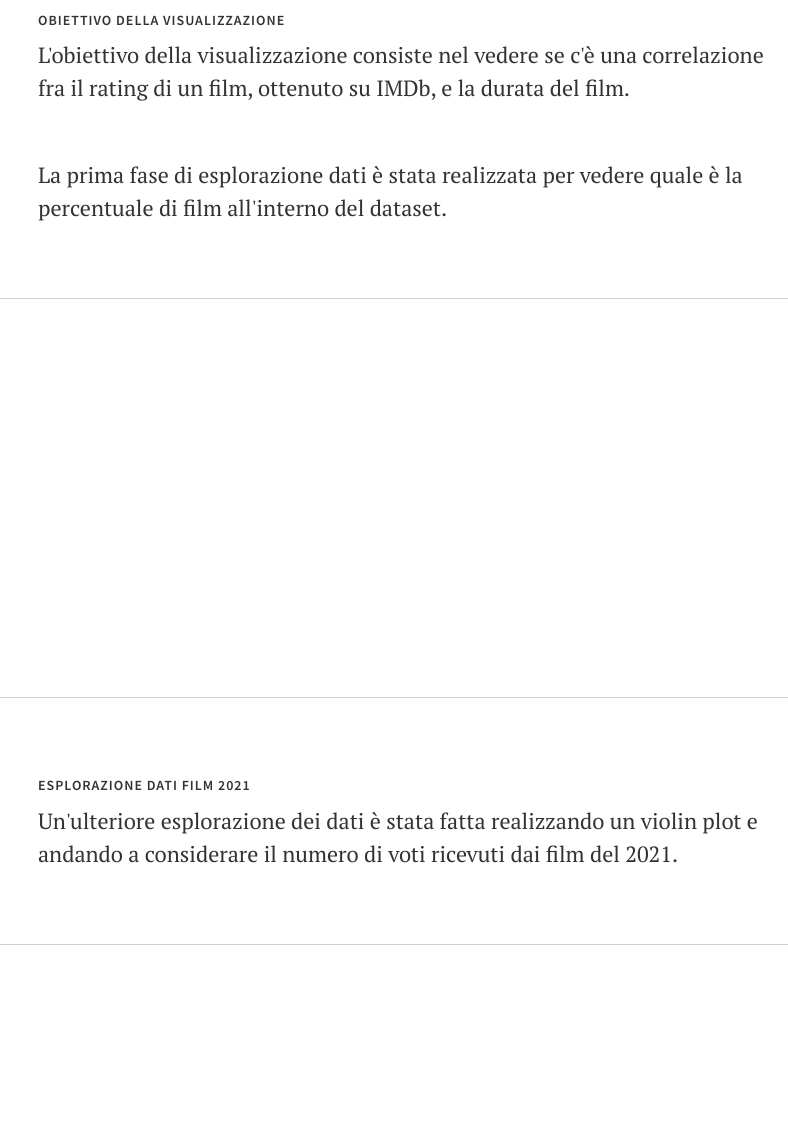
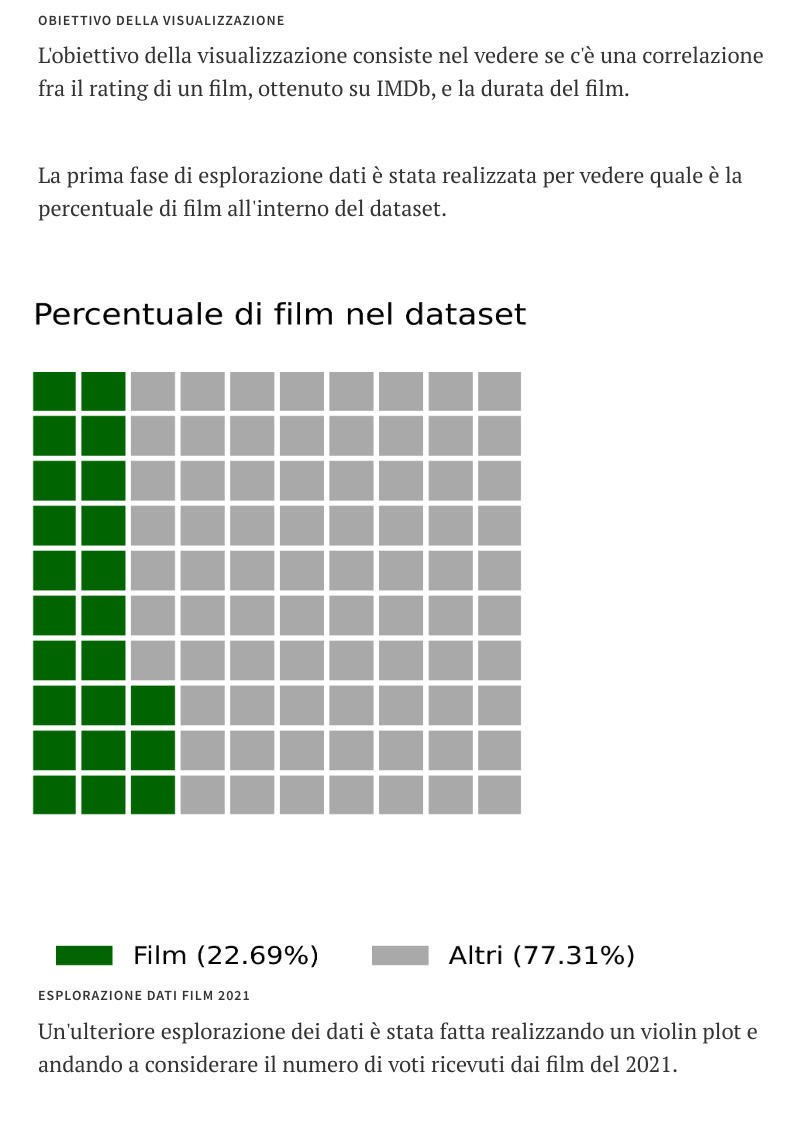
Before and after one commit to Blowdire/DataVisualizationProject, a plain HTML site: page Progetto/Template_Bicocca_2022/index.html in a window 1280 px wide. Shown: the part 617-1754 px from the top of the page, without its empty margins (227-1015 px from the left). Drawn offline with nearby package versions, Linux system fonts and the light colour scheme; a script that the page names is missing.

Commit message:
template modifiche

```diff
--- a/Progetto/Template_Bicocca_2022/index.html
+++ b/Progetto/Template_Bicocca_2022/index.html
@@ -69,8 +69,9 @@
 
 
       <!-- Prima Visualizzazione -->
-      <div class="container viz">
-        <div class="row">
+      <div class="container">
+        <div class="row justify-content-center">
+          <img src="./media/waffle_cut.png" style="width: 650px; height:700px; margin-left:15%"/>
           <!-- Incollare qui l'embed della visualizzazione o inserire l'immagine tramite <img src="media/nomefile.jpg">
           Largezza consigliata per le immagini o per gli embed 1140px per 700px-->
         </div>
```
Also changed, not shown: Progetto/Template_Bicocca_2022/media/waffle.png (added), Progetto/Template_Bicocca_2022/media/waffle_cut.png (added), Progetto/saved_figure-1000dpi.png (added).
